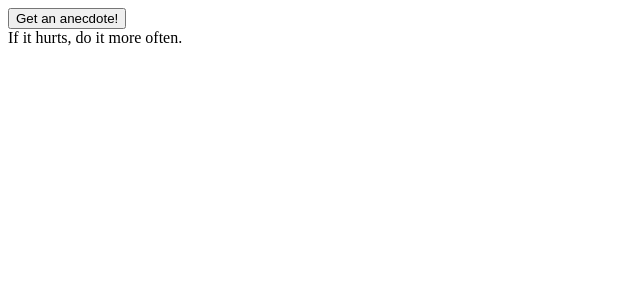
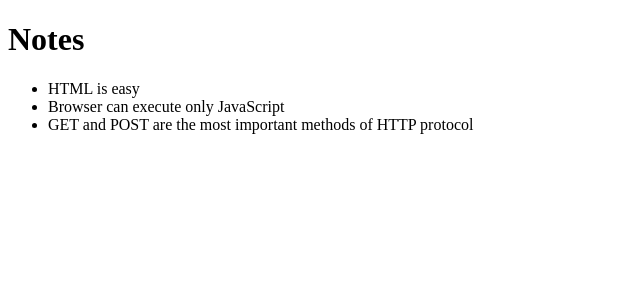
Before and after one commit to makiluke/Full-Stack-Open, a React (Vite) app: page / in a window 1280 px wide. Shown: the top 300 px of the page, without its empty margins (0-640 px from the left). Built offline with nearby package versions, Linux system fonts and the light colour scheme.

Commit message:
part2 initial commit

```diff
--- a/src/App.tsx
+++ b/src/App.tsx
@@ -1,28 +1,15 @@
-import {useState} from 'react'
-import {index, pickRandom, random, range} from "mathjs";
+import type { ReactElement, JSXElementConstructor, ReactNode, ReactPortal } from "react"
 
-
-
-const App = () => {
-    const anecdotes = [
-        'If it hurts, do it more often.',
-        'Adding manpower to a late software project makes it later!',
-        'The first 90 percent of the code accounts for the first 90 percent of the development time...The remaining 10 percent of the code accounts for the other 90 percent of the development time.',
-        'Any fool can write code that a computer can understand. Good programmers write code that humans can understand.',
-        'Premature optimization is the root of all evil.',
-        'Debugging is twice as hard as writing the code in the first place. Therefore, if you write the code as cleverly as possible, you are, by definition, not smart enough to debug it.',
-        'Programming without an extremely heavy use of console.log is same as if a doctor would refuse to use x-rays or blood tests when diagnosing patients.',
-        'The only way to go fast, is to go well.'
-    ]
-
-    const [selected, setSelected] = useState(0)
+const App = (props: { notes: any }) => {
+    const {notes} = props
 
     return (
         <div>
-            <button onClick={() => {
-                setSelected(pickRandom(range(0,8)));
-            }}>Get an anecdote!</button>
-            <div>{anecdotes[selected]}</div>
+            <h1>Notes</h1>
+            <ul>
+                {notes.map((note: { content: string; id: number }) =>
+                    <li key={note.id}>{note.content}</li>)}
+            </ul>
         </div>
     )
 }
--- a/src/main.tsx
+++ b/src/main.tsx
@@ -1,5 +1,25 @@
 import ReactDOM from 'react-dom/client'
 import App from './App'
 
-// @ts-expect-error standard line
-ReactDOM.createRoot(document.getElementById('root')).render(<App />)
+const notes = [
+    {
+        id: 1,
+        content: 'HTML is easy',
+        important: true
+    },
+    {
+        id: 2,
+        content: 'Browser can execute only JavaScript',
+        important: false
+    },
+    {
+        id: 3,
+        content: 'GET and POST are the most important methods of HTTP protocol',
+        important: true
+    }
+]
+
+// @ts-expect-error standard
+ReactDOM.createRoot(document.getElementById('root')).render(
+    <App notes={notes} />
+)
```
